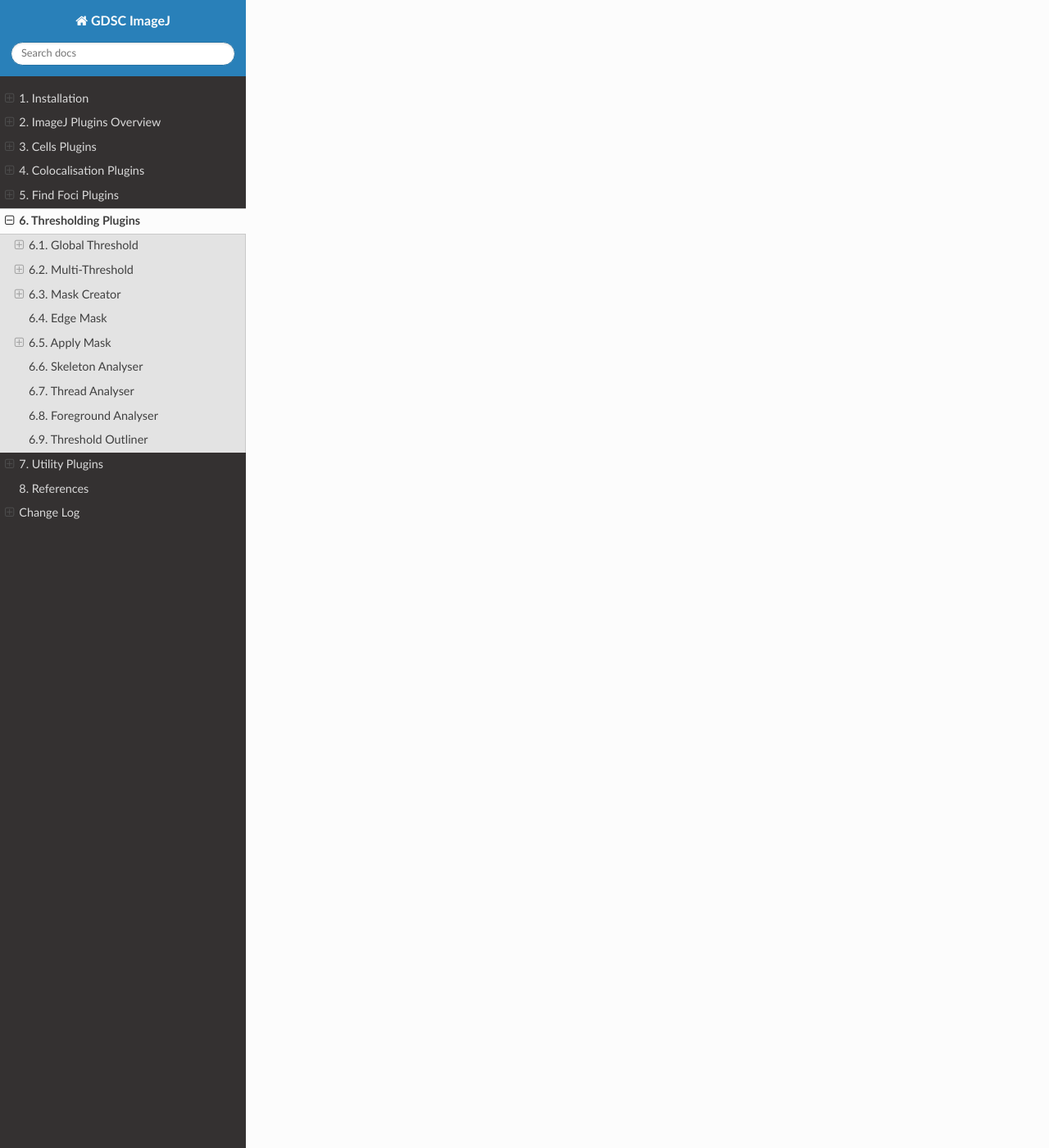
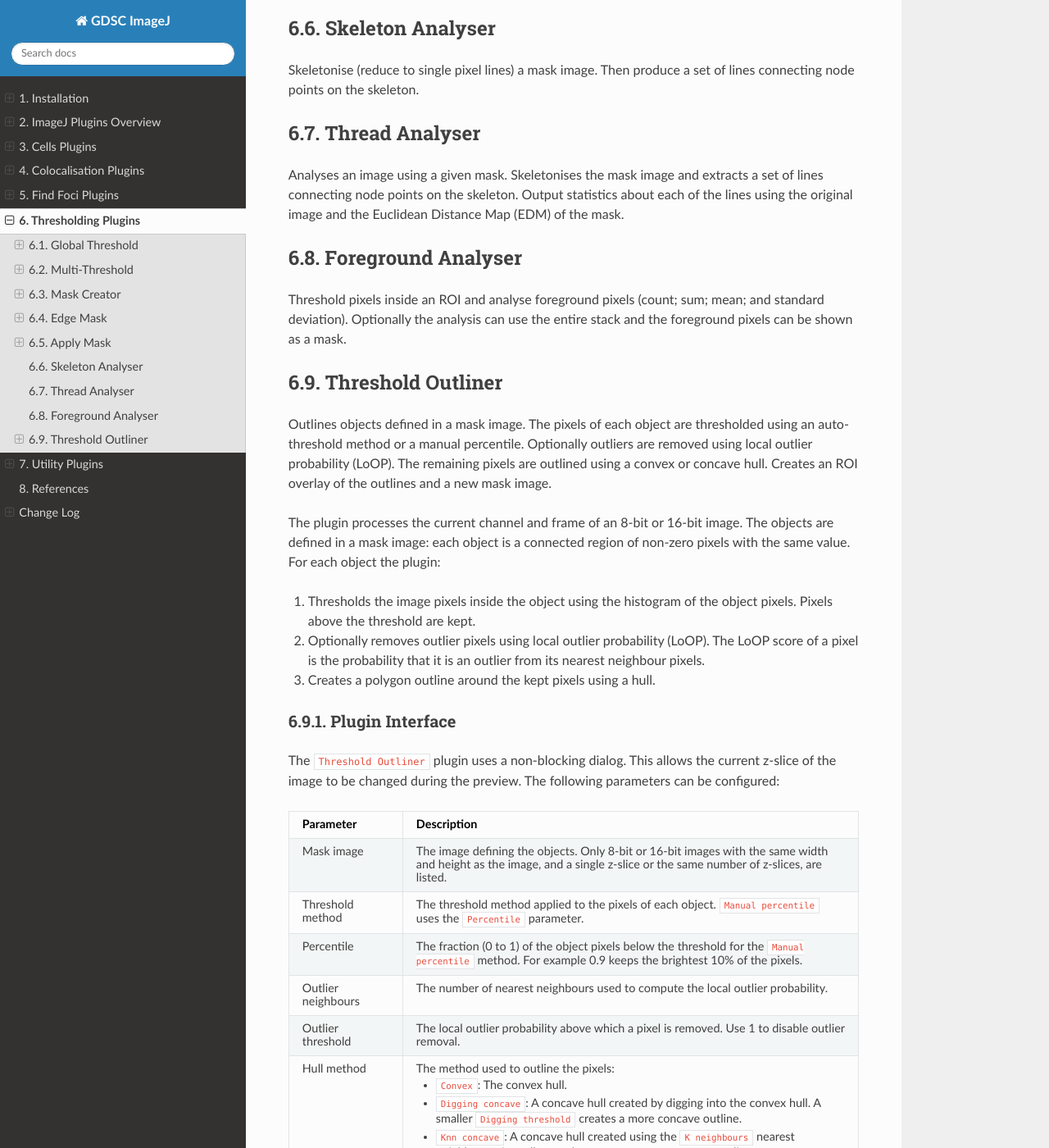
Before and after one commit to aherbert/gdsc, a Sphinx documentation site: the page built from docs/thresholding_plugins.rst, in a window 1280 px wide and 1400 px high, scrolled down 6325 px. Shown: the whole window at 82% size. Built offline with Sphinx 7.4.7 and the Read the Docs theme 3.1.0, drawn with Linux system fonts in a browser that asks for light colours; some of the changed text lies outside the part shown.

Commit message:
Document the Edge Mask and Threshold Outliner plugins

```diff
--- a/docs/thresholding_plugins.rst
+++ b/docs/thresholding_plugins.rst
@@ -213,6 +213,63 @@
 
 Requires the ``Image Science`` library (see :ref:`installation:Installation` instructions).
 
+The plugin processes an 8-bit, 16-bit or 32-bit image. The dialog shows the ``Otsu`` threshold of the image as a guide for the background level. If the image has an area ROI then the mask is cleared outside the ROI.
+
+.. index:: Edge Mask Plugin Interface
+
+Plugin Interface
+~~~~~~~~~~~~~~~~
+
+The ``Edge Mask`` plugin uses a standard ``ImageJ`` dialog. The following parameters can be configured:
+
+.. list-table::
+   :widths: 20 80
+   :header-rows: 1
+
+   * - Parameter
+     - Description
+
+   * - Method
+     - The method used to create the mask:
+
+       * ``Above background``: Pixels at or above the background level.
+       * ``Laplacian edges``: The zero-crossings of the Laplacian of the image.
+       * ``Gradient edges``: Pixels with a high gradient magnitude.
+       * ``Maximum gradient edges``: Pixels with a high gradient magnitude that are the maximum across the edge (non-maximum suppression). This creates thin edges.
+
+   * - Background
+     - The background level. Pixels in the smoothed image below the background are excluded from the mask.
+
+   * - Smooth
+     - The standard deviation of the Gaussian blur applied to the image before comparison to the background. This is also the scale used to compute the Laplacian and gradient; a value of zero uses a scale of 1.
+
+   * - Lower percentile
+     - The lower percentile of the gradient magnitude used to select gradient edges.
+
+   * - Upper percentile
+     - The upper percentile of the gradient magnitude used to select gradient edges.
+
+       If both percentiles are above zero then edges are selected using hysteresis thresholding: pixels above the upper limit, and connected pixels above the lower limit. If only one percentile is above zero then pixels above that limit are selected.
+
+   * - Prune
+     - For edge methods, remove lines that are not part of a closed loop, and isolated points.
+
+   * - Fill
+     - For ``Laplacian edges``, fill closed loops on the inside of the edge (the negative side of the Laplacian) to create a mask.
+
+   * - Replace image
+     - Replace the input image with the mask. If not selected then a new image is created.
+
+   * - Preview
+     - Show the mask on the image. The preview is updated when the parameters are changed.
+
+.. index:: Edge Mask Output
+
+Output
+~~~~~~
+
+The mask is an 8-bit image with mask pixels set to 255. If ``Replace image`` is not selected then the mask is shown as a new image named using the image title with the suffix ``Edge Mask``. For a stack image ``ImageJ`` asks if all the image planes should be processed.
+
 .. index:: ! Apply Mask
 
 Apply Mask
@@ -290,3 +347,69 @@
 ------------------
 
 Outlines objects defined in a mask image. The pixels of each object are thresholded using an auto-threshold method or a manual percentile. Optionally outliers are removed using local outlier probability (LoOP). The remaining pixels are outlined using a convex or concave hull. Creates an ROI overlay of the outlines and a new mask image.
+
+The plugin processes the current channel and frame of an 8-bit or 16-bit image. The objects are defined in a mask image: each object is a connected region of non-zero pixels with the same value. For each object the plugin:
+
+#. Thresholds the image pixels inside the object using the histogram of the object pixels. Pixels above the threshold are kept.
+#. Optionally removes outlier pixels using local outlier probability (LoOP). The LoOP score of a pixel is the probability that it is an outlier from its nearest neighbour pixels.
+#. Creates a polygon outline around the kept pixels using a hull.
+
+.. index:: Threshold Outliner Plugin Interface
+
+Plugin Interface
+~~~~~~~~~~~~~~~~
+
+The ``Threshold Outliner`` plugin uses a non-blocking dialog. This allows the current z-slice of the image to be changed during the preview. The following parameters can be configured:
+
+.. list-table::
+   :widths: 20 80
+   :header-rows: 1
+
+   * - Parameter
+     - Description
+
+   * - Mask image
+     - The image defining the objects. Only 8-bit or 16-bit images with the same width and height as the image, and a single z-slice or the same number of z-slices, are listed.
+
+   * - Threshold method
+     - The threshold method applied to the pixels of each object. ``Manual percentile`` uses the ``Percentile`` parameter.
+
+   * - Percentile
+     - The fraction (0 to 1) of the object pixels below the threshold for the ``Manual percentile`` method. For example 0.9 keeps the brightest 10% of the pixels.
+
+   * - Outlier neighbours
+     - The number of nearest neighbours used to compute the local outlier probability.
+
+   * - Outlier threshold
+     - The local outlier probability above which a pixel is removed. Use 1 to disable outlier removal.
+
+   * - Hull method
+     - The method used to outline the pixels:
+
+       * ``Convex``: The convex hull.
+       * ``Digging concave``: A concave hull created by digging into the convex hull. A smaller ``Digging threshold`` creates a more concave outline.
+       * ``Knn concave``: A concave hull created using the ``K neighbours`` nearest neighbours. A smaller number creates a more concave outline.
+
+   * - Digging threshold
+     - The threshold for the ``Digging concave`` hull.
+
+   * - K neighbours
+     - The number of nearest neighbours for the ``Knn concave`` hull.
+
+   * - Colour
+     - The colour of the outlines and the preview pixels.
+
+   * - Opacity
+     - The opacity of the coloured pixels shown in the preview.
+
+   * - Preview
+     - Show the pixels above the threshold (coloured) and the outlines on the image. The preview is updated when the parameters or the z-slice are changed.
+
+.. index:: Threshold Outliner Output
+
+Output
+~~~~~~
+
+The outlines are added to the image as an overlay. Any existing overlay is replaced. For a stack ``ImageJ`` asks if all the z-slices of the current channel and frame should be processed.
+
+A mask image is created named using the image title with the suffix ``Mask``. Each outline is filled with the value 255. The mask has a slice for each processed z-slice.
```
